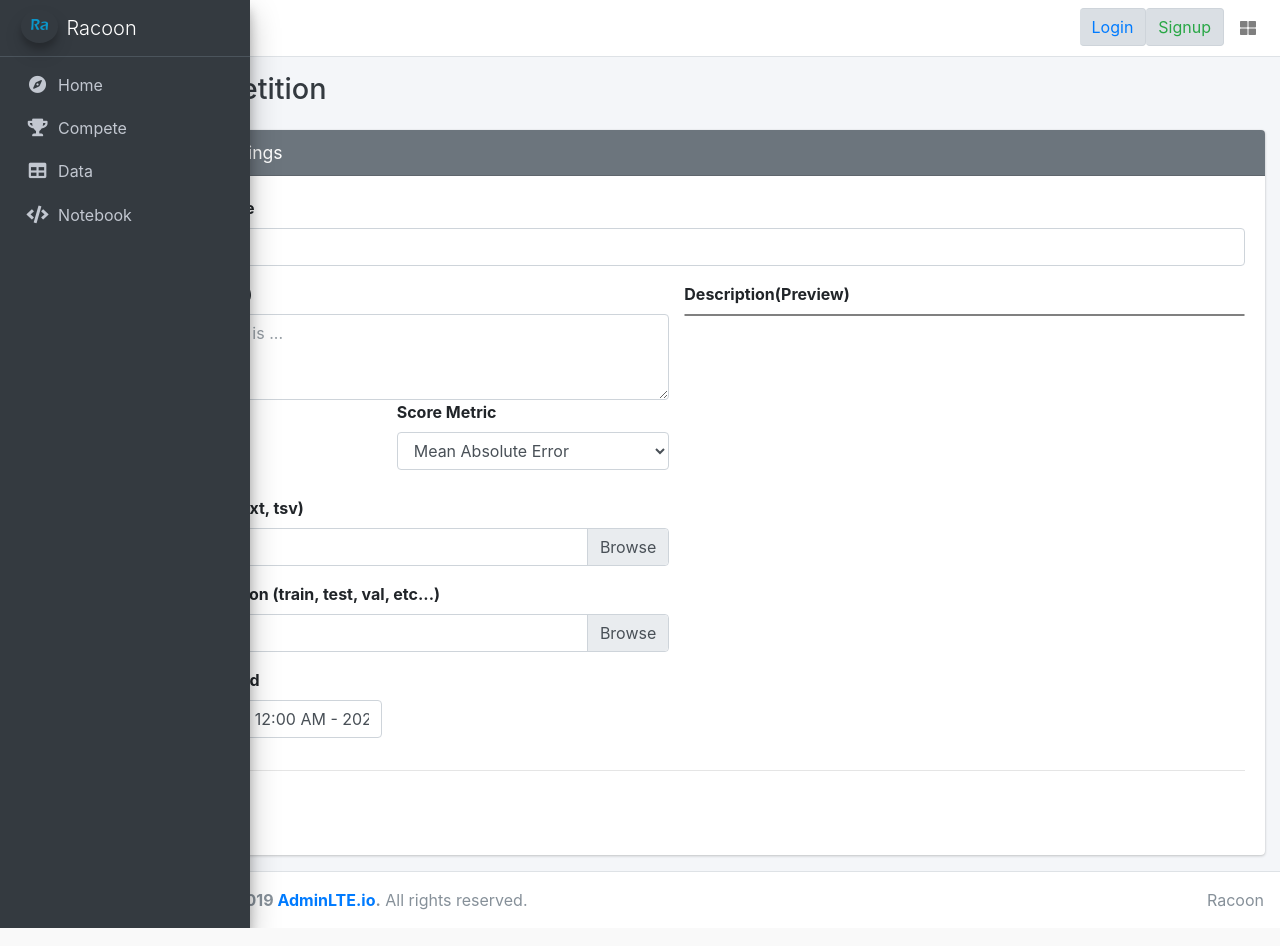
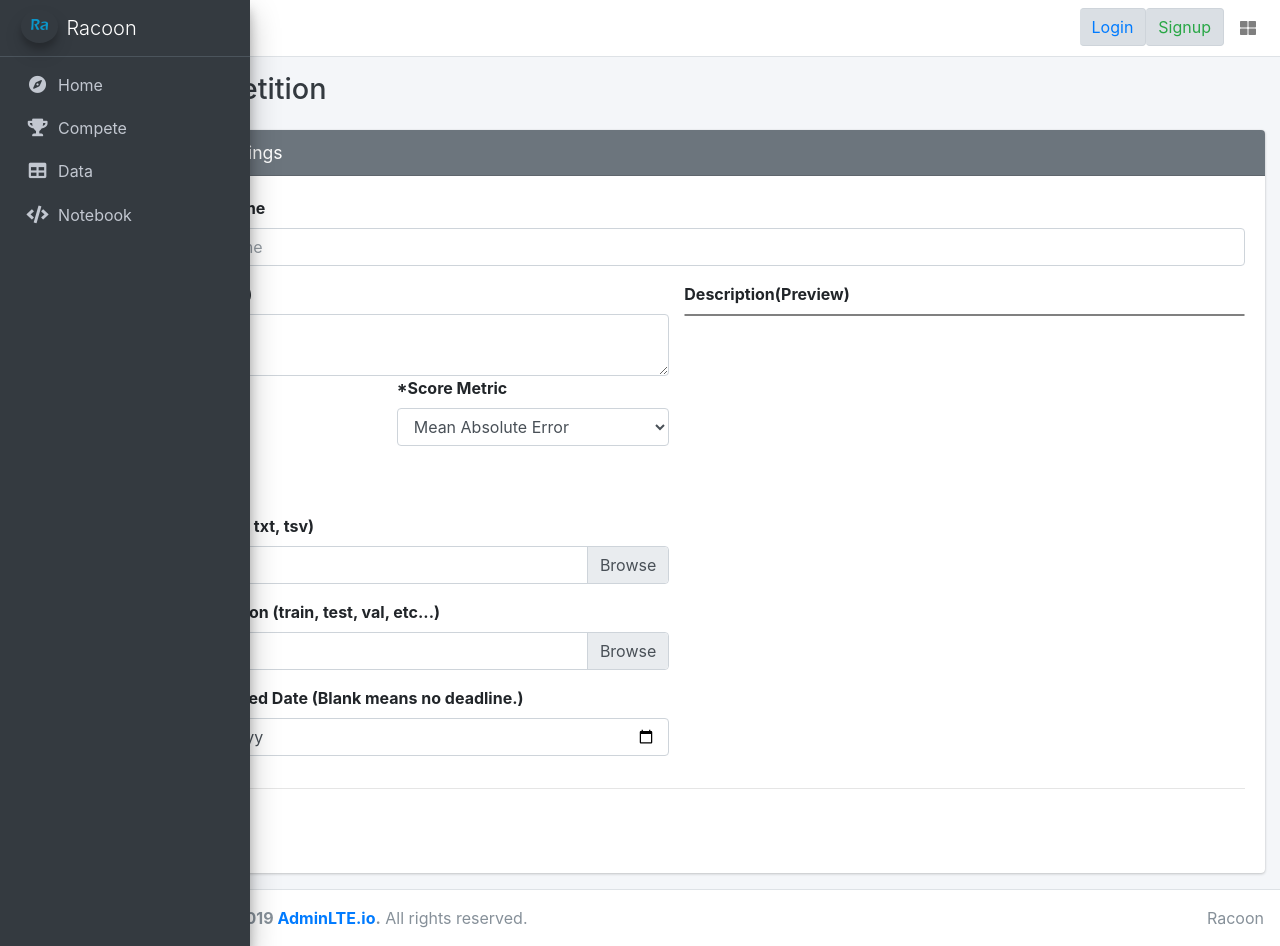
Before and after one commit to onukura/Racoon, a Flask app: template racoon/templates/compete_create.html in a window 1280 px wide. Run offline with Flask 2, Linux system fonts and the light colour scheme; the template is opened without the code that fills it: values that come from a table or form of the project are taken from there, others are empty; parts of the project's set-up code (start-up, migrations or seed data) failed here and were passed over; some libraries are stand-ins or nearby versions; some web fonts are replaced.

Commit message:
add create competition page

```diff
--- a/racoon/static/js/private/compete_create.js
+++ b/racoon/static/js/private/compete_create.js
@@ -43,17 +43,18 @@ var type_list = [
 ];
 
 function createSelectBox() {
-    var compete_type = $('input:radio[name="radio1"]:checked').val();
-    $("#metric_selection").children().remove();
+    var compete_type = $('input:radio[name="eval_type"]:checked').val();
+    $("#metric").children().remove();
     for(var i=0;i<type_list.length;i++){
         if (compete_type === type_list[i].type) {
-            $('#metric_selection').append($('<option>').attr({ value: type_list[i].val }).text(type_list[i].txt));
+            $('#metric').append($('<option>').attr({ value: type_list[i].val, name: "metric" }).text(type_list[i].txt));
         }
     }
 }
 $(function () {
+    createSelectBox();
+    $("#expired_date").datepicker();
+})
+$('input:radio[name="eval_type"]').change(function () {
     createSelectBox()
 })
-$('input:radio[name="radio1"]').change(function () {
-    createSelectBox()
-})
--- a/racoon/templates/compete_create.html
+++ b/racoon/templates/compete_create.html
@@ -2,7 +2,7 @@
 
 {% block custom_header %}
   <link rel="stylesheet" href="{{ url_for('static', filename='plugins/highlight/styles/github.css') }}">
-  <link rel="stylesheet" href="{{ url_for('static', filename='plugins/daterangepicker/daterangepicker.css') }}">
+  <link rel="stylesheet" href="{{ url_for('static', filename='plugins/jquery-ui/jquery-ui.min.css') }}">
 {% endblock %}
 
 {% block custom_footer %}
@@ -11,18 +11,7 @@
   <script src="{{ url_for('static', filename='js/lib/DOMPurify/purify.js') }}"></script>
   <script src="{{ url_for('static', filename='js/private/compete_create.js') }}"></script>
   <script src="{{ url_for('static', filename='plugins/moment/moment.min.js') }}"></script>
-  <script src="{{ url_for('static', filename='plugins/daterangepicker/daterangepicker.js') }}"></script>
-  <script>
-      $(function () {
-          $('#compete_date_range').daterangepicker({
-              timePicker: true,
-              timePickerIncrement: 30,
-              locale: {
-                  format: 'YYYY/MM/DD hh:mm A'
-              }
-          })
-      })
-  </script>
+  <script src="{{ url_for('static', filename='plugins/jquery-ui/jquery-ui.min.js') }}"></script>
 {% endblock %}
 
 {% block content_header %}
@@ -36,6 +25,18 @@
 {% block main_content %}
   <div class="row">
     <div class="col-md-12">
+
+      <!-- Custom Error Message -->
+      {% if form.errors|length > 0 %}
+        {% for key, error in form.errors.items() %}
+          <div class="alert alert-danger alert-dismissible">
+            <button type="button" class="close" data-dismiss="alert" aria-hidden="true">&times;</button>
+            <h5><i class="icon fas fa-ban"></i>{{ key }}</h5>
+            {{ error[0] }}
+          </div>
+        {% endfor %}
+      {% endif %}
+
       <!-- general form elements disabled -->
       <div class="card card-gray">
         <div class="card-header">
@@ -43,13 +44,14 @@
         </div>
         <!-- /.card-header -->
         <div class="card-body">
-          <form role="form" action="/compete/create" method="post">
+          <form role="form" action="{{ url_for("bp_compete.create", _external=True) }}" method="POST" enctype="multipart/form-data">
+            <input type="hidden" name="csrf_token" value="{{ csrf_token() }}"/>
             <div class="row">
               <div class="col-sm-12">
                 <!-- text input -->
                 <div class="form-group">
-                  <label>Competition Name</label>
-                  <input type="text" class="form-control" placeholder="Enter ...">
+                  <label>*Competition Name</label>
+                  {{ form.name }}
                 </div>
                 <!-- /.form group -->
               </div>
@@ -59,7 +61,7 @@
             <div class="row">
               <div class="col-sm-6">
                 <label for="description_md">Description(Input)</label>
-                <textarea class="form-control" rows="3" id="description_md" placeholder="This competition is ..."></textarea>
+                {{ form.description }}
               </div>
               <div class="col-sm-6">
                 <label for="description_md">Description(Preview)</label>
@@ -72,25 +74,16 @@
               <!-- Competition Type -->
               <div class="col-sm-3">
                 <!-- radio -->
-                <div class="form-group">
-                  <label class="form-radio-label">Type</label>
-                  <div class="form-check">
-                    <input class="form-check-input" type="radio" name="radio1" checked value="regression">
-                    <label class="form-check-label">Regression</label>
-                  </div>
-                  <div class="form-check">
-                    <input class="form-check-input" type="radio" name="radio1" value="classification">
-                    <label class="form-check-label">Classification</label>
-                  </div>
-                </div>
+                <label class="form-radio-label">*Type</label>
+                {{ form.eval_type }}
                 <!-- /.form group -->
               </div>
               <!-- Score Metric -->
               <div class="col-sm-3">
                 <!-- select -->
                 <div class="form-group">
-                  <label>Score Metric</label>
-                  <select class="form-control" id="metric_selection"></select>
+                  <label>*Score Metric</label>
+                  {{ form.metric }}
                 </div>
                 <!-- /.form group -->
               </div>
@@ -100,12 +93,10 @@
             <div class="row">
               <div class="col-sm-6">
                 <div class="form-group">
-                  <label for="InputFileAnswer">Answer file (csv, txt, tsv)</label>
-                  <div class="input-group">
-                    <div class="custom-file">
-                      <input type="file" class="custom-file-input" id="data_answer">
-                      <label class="custom-file-label" for="InputFileAnswer">Choose file</label>
-                    </div>
+                  <label for="InputFileAnswer">*Answer file (csv, txt, tsv)</label>
+                  <div class="custom-file">
+                    {{ form.file_answer }}
+                    <label class="custom-file-label" for="InputFileAnswer">Choose file</label>
                   </div>
                 </div>
                 <!-- /.form group -->
@@ -116,11 +107,9 @@
               <div class="col-sm-6">
                 <div class="form-group">
                   <label for="InputFileData">Data for competition (train, test, val, etc...)</label>
-                  <div class="input-group">
-                    <div class="custom-file">
-                      <input type="file" class="custom-file-input" id="data_compete">
-                      <label class="custom-file-label" for="InputFileData">Choose file</label>
-                    </div>
+                  <div class="custom-file">
+                    {{ form.file_data }}
+                    <label class="custom-file-label" for="InputFileData">Choose file</label>
                   </div>
                 </div>
                 <!-- /.form group -->
@@ -128,15 +117,15 @@
             </div>
 
             <div class="row">
-              <div class="col-sm-3">
+              <div class="col-sm-6" id="div_expired">
                 <!-- Date and time range -->
                 <div class="form-group">
-                  <label>Competition Period</label>
+                  <label>Competition Expired Date (Blank means no deadline.)</label>
                   <div class="input-group">
                     <div class="input-group-prepend">
                       <span class="input-group-text"><i class="far fa-clock"></i></span>
                     </div>
-                    <input type="text" class="form-control float-right" id="compete_date_range">
+                    {{ form.expired_date }}
                   </div>
                   <!-- /.input group -->
                 </div>
--- a/racoon/view/__init__.py
+++ b/racoon/view/__init__.py
@@ -1,7 +1,7 @@
 from racoon.view.home import bp_home
 from racoon.view.error import bp_error
 from racoon.view.auth.auth import bp_auth
-from racoon.view.compete import bp_compete
+from racoon.view.compete.compete import bp_compete
 
 
 views = {
--- /dev/null
+++ b/racoon/view/compete/__init__.py
@@ -0,0 +1 @@
+# -*- coding: utf-8 -*-
--- /dev/null
+++ b/racoon/view/compete/froms.py
@@ -0,0 +1,47 @@
+# -*- coding: utf-8 -*-
+from flask_wtf import FlaskForm
+from flask_wtf.file import FileField, FileRequired, FileAllowed
+from wtforms import StringField, SelectField, RadioField, DateField
+from wtforms.validators import DataRequired, Optional
+from wtforms.widgets import TextArea
+
+
+ALLOWED_ANSWER_EXT = ["csv", "tsv", "txt"]
+
+
+class CreateCompetitionForm(FlaskForm):
+    name = StringField(
+        "compete_name",
+        validators=[DataRequired()],
+        render_kw={"class": "form-control", "placeholder": "Competition Name"},
+    )
+    description = StringField(
+        "compete_description",
+        render_kw={"class": "form-control", "placeholder": "Description"},
+        widget=TextArea(),
+    )
+    eval_type = RadioField(
+        "compete_eval_type",
+        validators=[DataRequired()],
+        choices=[("regression", "Regression"), ("classification", "Classification")],
+        default="regression",
+        render_kw={"class": "form-check"},
+    )
+    metric = SelectField(
+        "compete_metric",
+        render_kw={"class": "form-control", "id": "metric"},
+    )
+    file_answer = FileField(
+        validators=[
+            FileRequired(),
+            FileAllowed(ALLOWED_ANSWER_EXT, "csv&tsv&txt only!"),
+        ],
+        render_kw={"class": "custom-file-input"},
+    )
+    file_data = FileField(render_kw={"class": "custom-file-input"})
+    expired_date = DateField(
+        "compete_date_range",
+        format='%m/%d/%Y',
+        validators= [Optional()],
+        render_kw={"class": "form-control float-right"},
+    )
```
Also changed, not shown: racoon/view/compete/compete.py (renamed from racoon/view/compete.py, +11 -3 lines).
